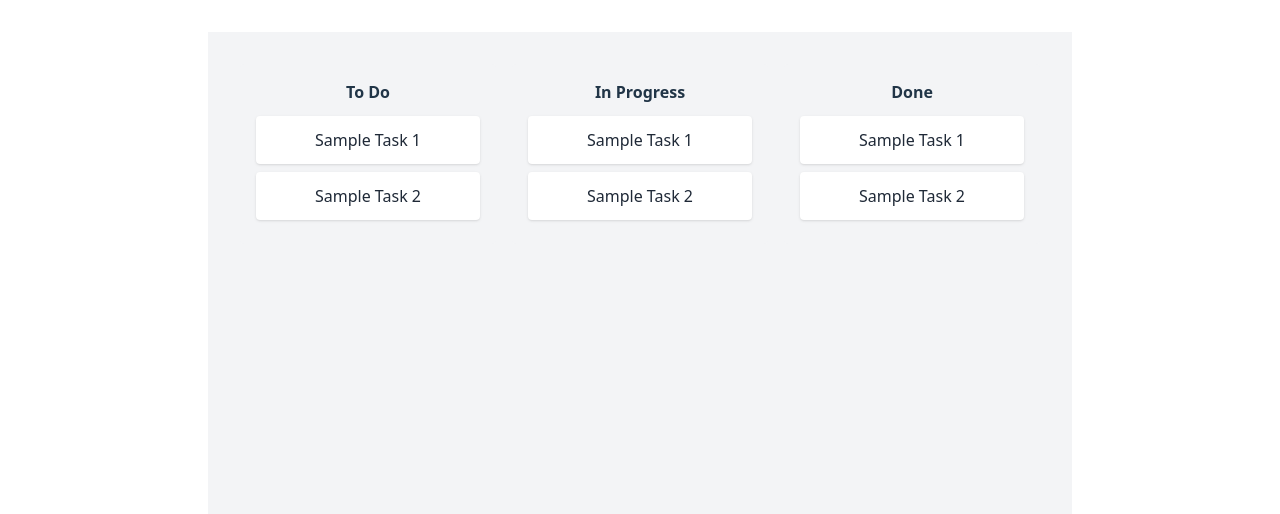
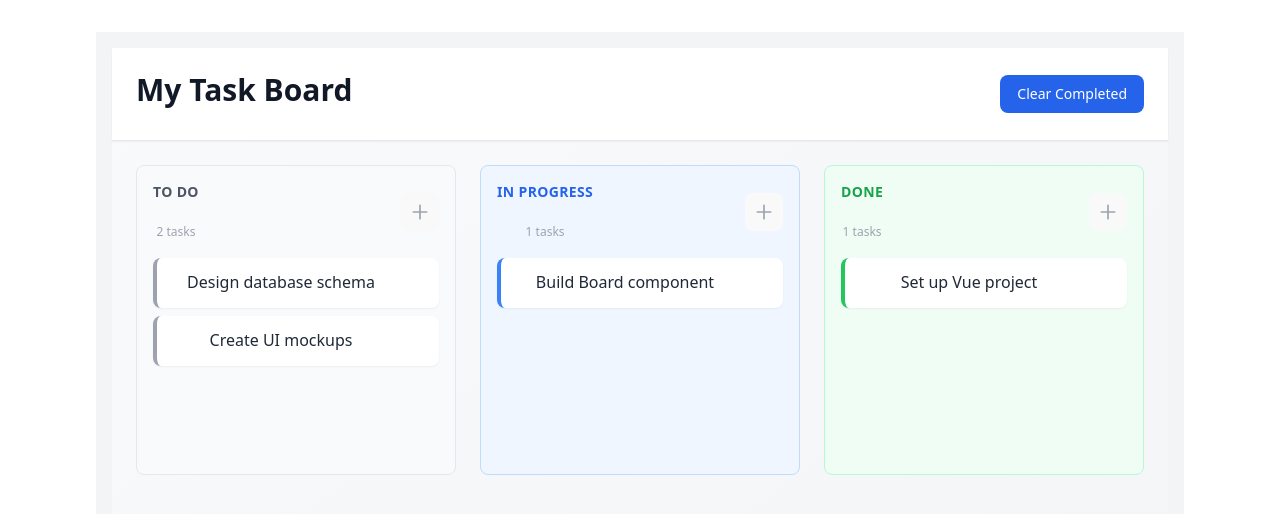
Before and after one commit to dahlia276/Task-Manager, a Vue app: page / in a window 1280 px wide. Shown: the top 514 px of the page. Built offline with nearby package versions, Linux system fonts and the light colour scheme.

Commit message:
Fix component integration & Enhance reactivity

```diff
--- a/src/components/Board.vue
+++ b/src/components/Board.vue
@@ -1,11 +1,161 @@
 <script setup lang="ts">
+import { ref} from 'vue'
 import Column from './Column.vue'
+import type { Column as ColumnType, Task, TaskStatus } from '../types'
+
+const boardTitle = ref('My Task Board')
+const columns = ref<ColumnType[]>([
+  {
+    id: 'todo',
+    title: 'To Do',
+    tasks: [
+      {
+        id: '1',
+        title: 'Design database schema',
+        status: 'todo',
+        description: 'Create a comprehensive database schema for the task management system'
+      },
+      {
+        id: '2',
+        title: 'Create UI mockups',
+        status: 'todo',
+        description: 'Design wireframes and mockups for all main screens'
+      }
+    ]
+  },
+  {
+    id: 'in-progress',
+    title: 'In Progress',
+    tasks: [
+      {
+        id: '3',
+        title: 'Build Board component',
+        status: 'in-progress',
+        description: 'Create the main kanban board with drag and drop functionality'
+      }
+    ]
+  },
+  {
+    id: 'done',
+    title: 'Done',
+    tasks: [
+      {
+        id: '4',
+        title: 'Set up Vue project',
+        status: 'done',
+        description: 'Initialize Vue 3 project with TypeScript and Tailwind CSS'
+      }
+    ]
+  }
+])
+
+
+const handleTaskClick = (task: Task) => {
+  console.log('Task clicked:', task)
+  // TODO: Open task detail modal
+  alert(`Task: ${task.title}\n\nClick to view details (modal coming soon!)`)
+}
+
+const handleTaskEdit = (task: Task) => {
+  console.log('Task edit:', task)
+
+  // TODO: Replace with modal later
+  const newTitle = prompt('Edit task title:', task.title)
+  if (newTitle && newTitle.trim() && newTitle !== task.title) {
+    columns.value.forEach(column => {
+      const taskIndex = column.tasks.findIndex(t => t.id === task.id)
+      if (taskIndex !== -1) {
+        column.tasks[taskIndex].title = newTitle.trim()
+        column.tasks[taskIndex].updatedAt = new Date()
+      }
+    })
+  }
+}
+
+const handleAddTask = (columnId: string) => {
+  const taskTitle = prompt('Enter task title:')
+  if (taskTitle && taskTitle.trim()) {
+    const newTask: Task = {
+      id: Date.now().toString(),
+      title: taskTitle.trim(),
+      status: columnId as TaskStatus,
+      createdAt: new Date()
+    }
+
+    const column = columns.value.find(col => col.id === columnId)
+    if (column) {
+      column.tasks.push(newTask)
+    }
+  }
+}
+
+// Board actions
+const clearCompletedTasks = () => {
+  const doneColumn = columns.value.find(col => col.id === 'done')
+  if (doneColumn && doneColumn.tasks.length > 0) {
+    if (confirm(`Are you sure you want to clear ${doneColumn.tasks.length} completed tasks?`)) {
+      doneColumn.tasks = []
+    }
+  }
+}
 </script>
 
 <template>
-  <div class="board flex gap-4 p-4">
-    <Column title="To Do" />
-    <Column title="In Progress" />
-    <Column title="Done" />
+  <div class="min-h-screen bg-gradient-to-br from-gray-50 to-gray-100">
+    <!-- Board Header -->
+    <div class="bg-white shadow-sm border-b border-gray-200 p-6 mb-6">
+      <div class="flex items-center justify-between">
+        <div>
+          <h1 class="text-3xl font-bold text-gray-900 mb-2">{{ boardTitle }}</h1>
+        </div>
+
+        <!-- Board Actions -->
+        <div class="flex items-center space-x-3">
+          <button
+              @click="clearCompletedTasks"
+              class="px-4 py-2 text-sm bg-blue-600 text-white hover:bg-blue-700
+                   rounded-lg transition-colors duration-200 flex items-center"
+              :disabled="!columns.find(col => col.id === 'done')?.tasks.length"
+          >
+            Clear Completed
+          </button>
+        </div>
+      </div>
+    </div>
+
+    <!-- Board Content -->
+    <div class="px-6 pb-6">
+      <div class="flex gap-6 overflow-x-auto pb-4">
+        <Column
+            v-for="column in columns"
+            :key="column.id"
+            :column="column"
+            @task-click="handleTaskClick"
+            @task-edit="handleTaskEdit"
+            @add-task="handleAddTask"
+        />
+      </div>
+    </div>
   </div>
 </template>
+
+<style scoped>
+/* Custom scrollbar for horizontal overflow */
+.overflow-x-auto::-webkit-scrollbar {
+  height: 8px;
+}
+
+.overflow-x-auto::-webkit-scrollbar-track {
+  background: #f1f5f9;
+  border-radius: 4px;
+}
+
+.overflow-x-auto::-webkit-scrollbar-thumb {
+  background: #cbd5e0;
+  border-radius: 4px;
+}
+
+.overflow-x-auto::-webkit-scrollbar-thumb:hover {
+  background: #a0aec0;
+}
+</style>
--- a/src/components/Column.vue
+++ b/src/components/Column.vue
@@ -1,19 +1,109 @@
 <script setup lang="ts">
+import { computed } from 'vue'
 import Task from './Task.vue'
+import type { Column, Task as TaskType } from '../types'
 
-defineProps<{
-  title: string
+const props = defineProps<{
+  column: Column
 }>()
 
-const testTasks = [
-  { id: '1', title: 'Sample Task 1' },
-  { id: '2', title: 'Sample Task 2' }
-]
+const emit = defineEmits<{
+  'task-click': [task: TaskType]
+  'task-edit': [task: TaskType]
+  'add-task': [columnId: string]
+}>()
+
+const columnHeaderClass = computed(() => {
+  const baseClass = 'font-semibold mb-4 text-sm uppercase tracking-wide'
+  switch (props.column.id) {
+    case 'todo':
+      return `${baseClass} text-gray-600`
+    case 'in-progress':
+      return `${baseClass} text-blue-600`
+    case 'done':
+      return `${baseClass} text-green-600`
+    default:
+      return `${baseClass} text-gray-600`
+  }
+})
+
+const columnBorderClass = computed(() => {
+  switch (props.column.id) {
+    case 'todo':
+      return 'bg-gray-50 border-gray-200'
+    case 'in-progress':
+      return 'bg-blue-50 border-blue-200'
+    case 'done':
+      return 'bg-green-50 border-green-200'
+    default:
+      return 'bg-gray-50 border-gray-200'
+  }
+})
+
+
+const handleTaskClick = (task: TaskType) => {
+  emit('task-click', task)
+}
+
+const handleTaskEdit = (task: TaskType) => {
+  emit('task-edit', task)
+}
+
+const handleAddTask = () => {
+  emit('add-task', props.column.id)
+}
 </script>
 
 <template>
-  <div class="column w-64 p-4 bg-gray-100 rounded">
-    <h3 class="font-bold mb-3">{{ title }}</h3>
-    <Task v-for="task in testTasks" :key="task.id" :task="task" />
+  <div class="w-80 rounded-lg p-4 border" :class="columnBorderClass">
+    <!-- Column Header -->
+    <div class="flex items-center justify-between mb-4">
+      <div>
+        <h2 :class="columnHeaderClass">{{ column.title }}</h2>
+        <span class="text-xs text-gray-400">{{ column.tasks.length }} tasks</span>
+      </div>
+
+      <!-- Add Task Button -->
+      <button
+          @click="handleAddTask"
+          class="p-2 text-gray-400 hover:text-gray-600 hover:bg-white rounded-lg
+               transition-all duration-200"
+          title="Add new task"
+      >
+        <svg class="w-5 h-5" fill="none" stroke="currentColor" viewBox="0 0 24 24">
+          <path stroke-linecap="round" stroke-linejoin="round" stroke-width="2" d="M12 4v16m8-8H4"/>
+        </svg>
+      </button>
+    </div>
+
+    <!-- Tasks Container -->
+    <div class="min-h-[200px]">
+      <!-- Empty State -->
+      <div v-if="column.tasks.length === 0"
+           class="text-center py-8 text-gray-400">
+        <svg class="w-12 h-12 mx-auto mb-3 opacity-50" fill="none" stroke="currentColor" viewBox="0 0 24 24">
+          <path stroke-linecap="round" stroke-linejoin="round" stroke-width="1"
+                d="M20 13V6a2 2 0 00-2-2H6a2 2 0 00-2 2v7m16 0v5a2 2 0 01-2 2H6a2 2 0 01-2-2v-5m16 0h-2.586a1 1 0 00-.707.293l-2.414 2.414a1 1 0 01-.707.293h-3.172a1 1 0 01-.707-.293l-2.414-2.414A1 1 0 006.586 13H4"/>
+        </svg>
+        <p class="text-sm">No tasks yet</p>
+        <button
+            @click="handleAddTask"
+            class="text-xs mt-1 text-blue-500 hover:text-blue-600 underline"
+        >
+          Add your first task!
+        </button>
+      </div>
+
+      <!-- Task List -->
+      <div v-else class="space-y-2">
+        <Task
+            v-for="task in column.tasks"
+            :key="task.id"
+            :task="task"
+            @click="handleTaskClick"
+            @edit="handleTaskEdit"
+        />
+      </div>
+    </div>
   </div>
 </template>
--- a/src/components/Task.vue
+++ b/src/components/Task.vue
@@ -1,14 +1,51 @@
 <script setup lang="ts">
+import type { Task } from '../types'
+
 defineProps<{
-  task: {
-    id: string
-    title: string
+  task: Task
+}>()
+
+const emit = defineEmits<{
+  click: [task: Task]
+  edit: [task: Task]
+}>()
+
+const getStatusColor = (status: string) => {
+  switch (status) {
+    case 'todo':
+      return 'border-l-gray-400'
+    case 'in-progress':
+      return 'border-l-blue-500'
+    case 'done':
+      return 'border-l-green-500'
+    default:
+      return 'border-l-gray-400'
   }
-}>()
+}
 </script>
 
 <template>
-  <div class="task bg-white p-3 mb-2 rounded shadow">
-    <p class="text-gray-800">{{ task.title }}</p>
+  <div
+      class="task bg-white p-3 mb-2 rounded-lg shadow-sm border-l-4
+           hover:shadow-md transition-all duration-200 cursor-pointer group"
+      :class="getStatusColor(task.status)"
+      @click="emit('click', task)"
+  >
+    <div class="flex items-start justify-between">
+      <p class="text-gray-800 font-medium flex-1">{{ task.title }}</p>
+
+      <!-- Edit button (shown on hover) -->
+      <button
+          @click.stop="emit('edit', task)"
+          class="opacity-0 group-hover:opacity-100 transition-opacity duration-200
+               text-gray-400 hover:text-gray-600 p-1 rounded ml-2"
+          title="Edit task"
+      >
+        <svg class="w-4 h-4" fill="none" stroke="currentColor" viewBox="0 0 24 24">
+          <path stroke-linecap="round" stroke-linejoin="round" stroke-width="2"
+                d="M11 5H6a2 2 0 00-2 2v11a2 2 0 002 2h11a2 2 0 002-2v-5m-1.414-9.414a2 2 0 112.828 2.828L11.828 15H9v-2.828l8.586-8.586z"/>
+        </svg>
+      </button>
+    </div>
   </div>
 </template>
```
